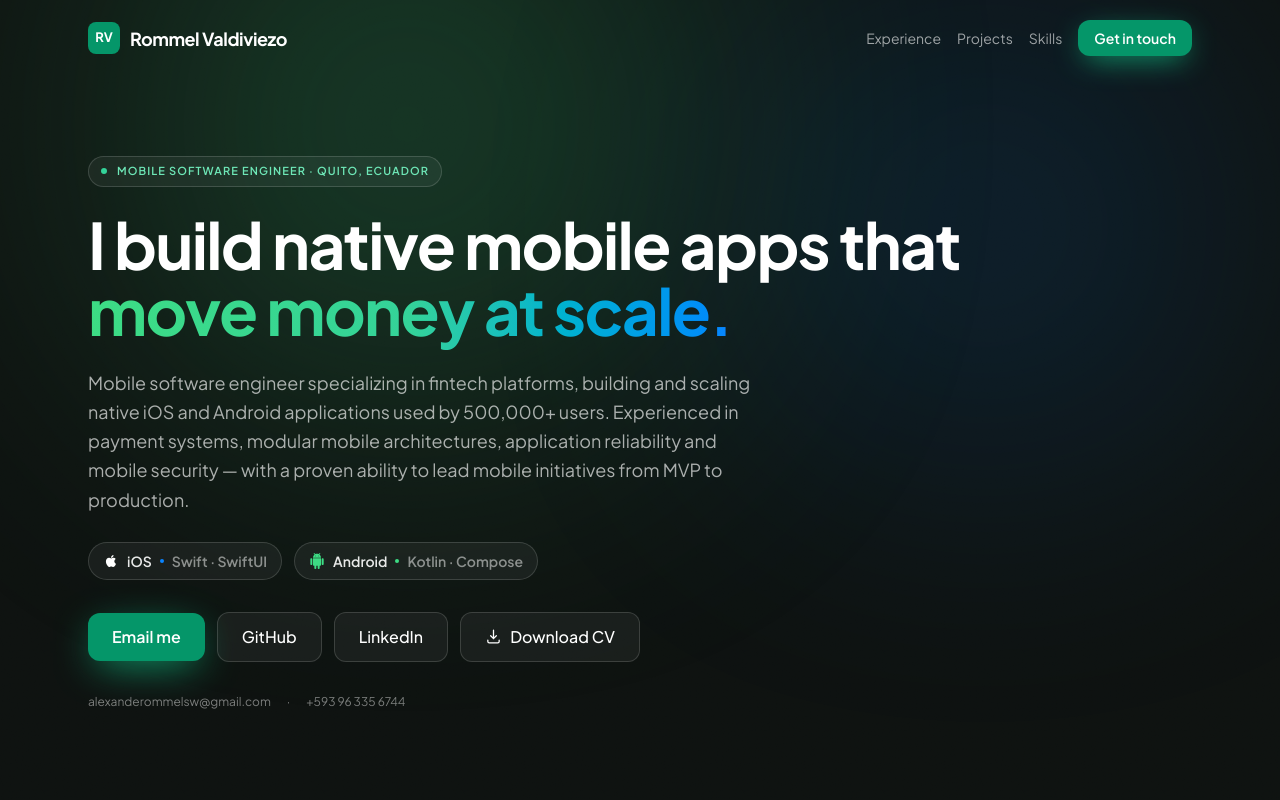
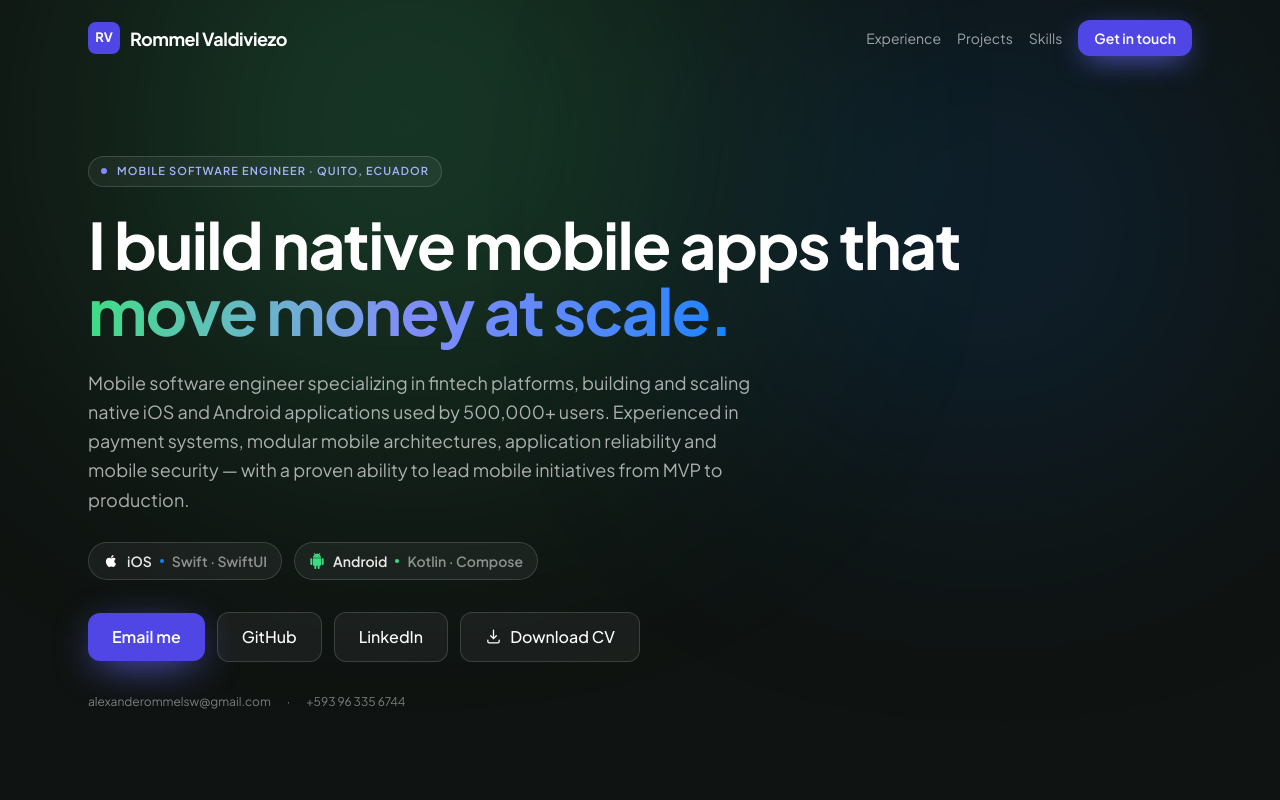
Before and after one commit to sheromdevvs/rommel-portfolio, a Next.js app: page / in a window 1280 px wide. Shown: the top 800 px of the page. Built offline with nearby package versions, Linux system fonts and the light colour scheme.

Commit message:
Switch base brand color from emerald to professional indigo
Retint the brand ramp + accent aliases to indigo-600. Android green and
iOS blue stay as platform accents, distinct from the new indigo base.

```diff
--- a/app/globals.css
+++ b/app/globals.css
@@ -1,17 +1,17 @@
 @import "tailwindcss";
 
 @theme {
-  /* ── Brand — emerald ramp ──────────────────────────────────────────── */
-  --color-brand-50: #ecfdf5;
-  --color-brand-100: #d1fae5;
-  --color-brand-200: #a7f3d0;
-  --color-brand-300: #6ee7b7;
-  --color-brand-400: #34d399;
-  --color-brand-500: #10b981;
-  --color-brand-600: #059669;
-  --color-brand-700: #047857;
-  --color-brand-800: #065f46;
-  --color-brand-900: #064e3b;
+  /* ── Brand — professional indigo ramp ──────────────────────────────── */
+  --color-brand-50: #eef2ff;
+  --color-brand-100: #e0e7ff;
+  --color-brand-200: #c7d2fe;
+  --color-brand-300: #a5b4fc;
+  --color-brand-400: #818cf8;
+  --color-brand-500: #6366f1;
+  --color-brand-600: #4f46e5;
+  --color-brand-700: #4338ca;
+  --color-brand-800: #3730a3;
+  --color-brand-900: #312e81;
 
   /* ── Neutrals ──────────────────────────────────────────────────────── */
   --color-bg: #f4f4f5;
@@ -24,9 +24,9 @@
   --color-line: #e6e4df;
 
   /* ── Semantic aliases ──────────────────────────────────────────────── */
-  --color-accent: #059669;
-  --color-accent-hover: #047857;
-  --color-accent-soft: #d1fae5;
+  --color-accent: #4f46e5; /* indigo-600 — professional base brand */
+  --color-accent-hover: #4338ca; /* indigo-700 */
+  --color-accent-soft: #e0e7ff; /* indigo-100 */
 
   /* ── Platform brand colors (real Android / iOS marks) ──────────────── */
   --color-android: #3ddc84; /* Android robot green */
```
